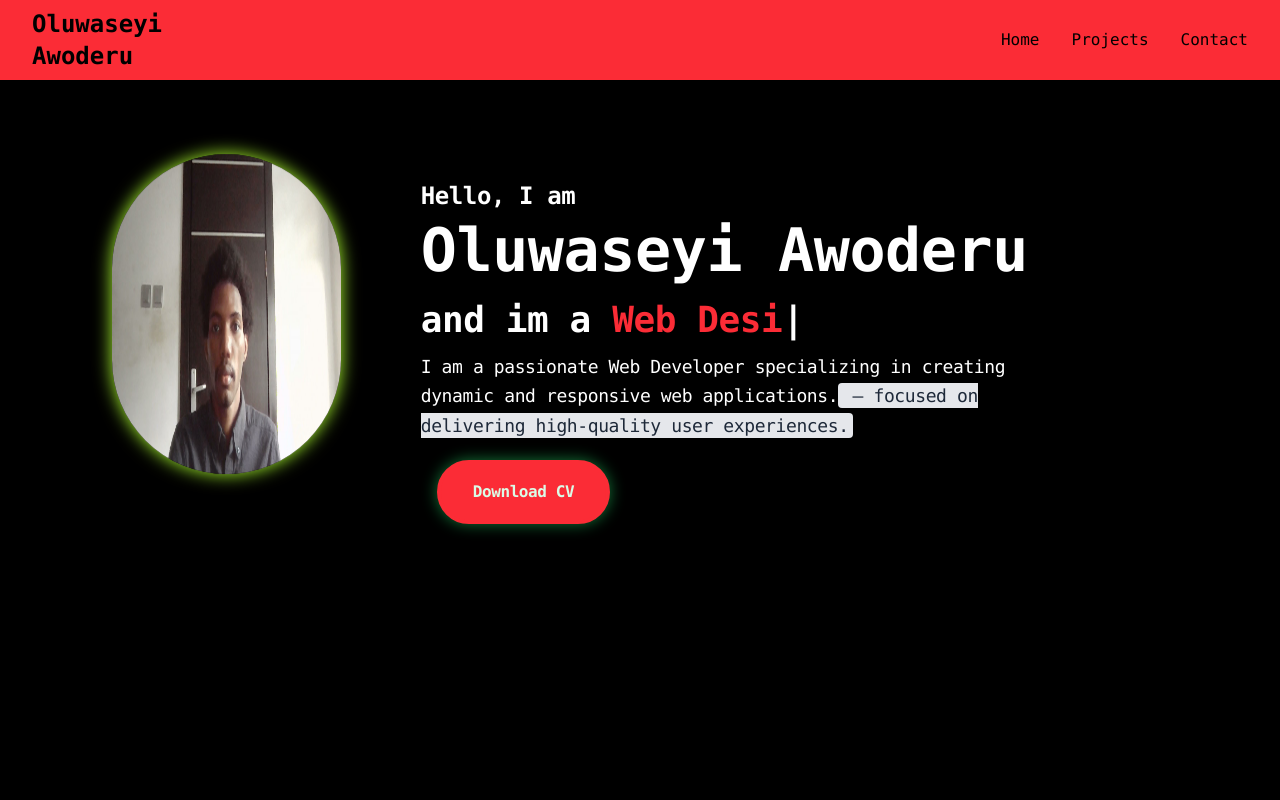
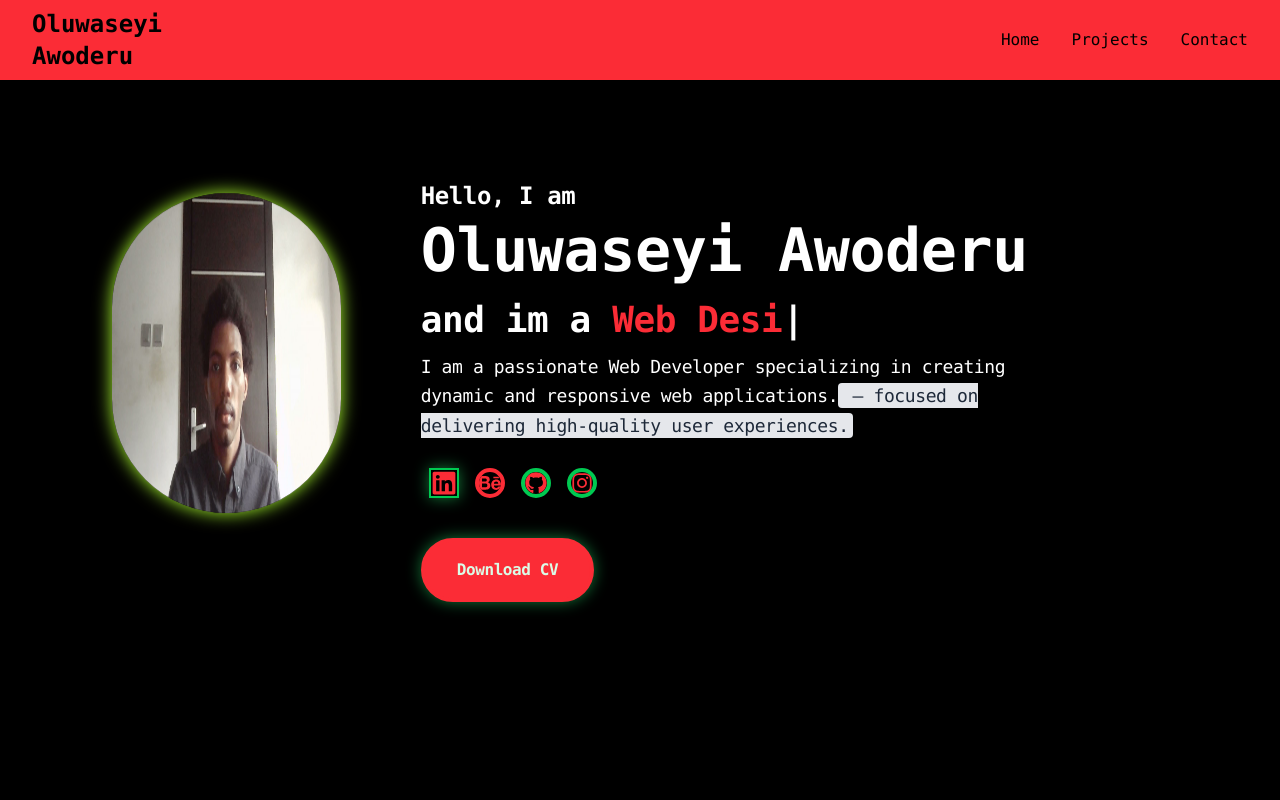
Before and after one commit to awoderu/awoderuseyiportfolioreact, a React (Vite) app: page / in a window 1280 px wide. Shown: the top 800 px of the page. Built offline with nearby package versions, Linux system fonts and the light colour scheme.

Commit message:
page auto scroll glith fix

```diff
--- a/src/components/Hero.jsx
+++ b/src/components/Hero.jsx
@@ -2,7 +2,7 @@ import { useEffect, useRef } from 'react';
 import Typed from 'typed.js';
 import React from 'react';
 import profile from "../assets/profile.jpg";
-
+import { FaFacebook, FaLinkedin, FaBehance, FaGithub, FaInstagram } from "react-icons/fa";
 const Hero = () => {
 
   const multiple_text = useRef(null);
@@ -26,7 +26,7 @@ const Hero = () => {
 
   return (
       <section id='hero' className="min-h-screen relative flex
-       px-4 sm:px-6 lg:px-8 pt-19 lg:pt-20 xl:pt-25 pb-8 sm:pb-8 bg-black ">
+       px-4 sm:px-6 lg:px-8 pt-19 lg:pt-20 xl:pt-25 pb-8 sm:pb-8 bg-black pt-16 ">
 
               {/* change left spacing here max-w-5xl */}
             <div className="relative w-full  mx-auto p-10 lg:pt-20 pl-10">
@@ -70,14 +70,20 @@ const Hero = () => {
                       <code className="bg-gray-200 text-gray-800 rounded px-1 py-0.5"> — focused on delivering high-quality user experiences.</code>
                     </p>
 
-              <div className="flex flex-col sm:flex-row items-center justify-center lg:justify-start gap-3 sm:gap-4">
-                <div>
+              <div className="grid  flex-col sm:flex-row items-center justify-center
+              lg:justify-start gap-3 sm:gap-4 space-y-4">
+                <div className="flex space-x-4    p-2">
 
-                    <a href="https://www.linkedin.com/in/oluwaseyi-awoderu-2b3b65184/"><i class="fa-brands fa-square-linkedin"></i></a>
-                    <a href="#"><i class="fa-brands fa-square-behance"></i></a>
-                    <a href="https://github.com/awoderu"><i class="fa fa-github"></i></a>
-                    <a href="#"><i class="fa-brands fa-instagram"></i></a>
+                <FaLinkedin className="text-3xl text-red-500  border-green-500
+                   text-green-100 border-2 hover:border-red-500 shadow-[0_0_15px_rgba(34,197,94,0.6)]
+                   transition-all duration-300 hover:bg-black
+                   hover:text-green-400 hover:scale-[1.02]  active:scale-[2]
+                   focus-visible:scale-[1.02]" />
+                <FaBehance className="text-3xl text-red-500 rounded-full border-4 border-red-500" />
+                <FaGithub className="text-3xl text-red-500 rounded-full border-4 border-green-500" />
+                <FaInstagram className="text-3xl text-red-500 rounded-full border-4 border-green-500" />
                 </div>
+
 
                   <a href="/form">
                   <button className="group w-full sm:w-auto px-6 sm:px-8 py-1 sm:py-4 bg-red-500
--- a/src/components/Navbar.jsx
+++ b/src/components/Navbar.jsx
@@ -22,9 +22,9 @@ const Navbar = () => {
 
   return (
     <nav className="fixed top-0 w-full lg:w-full z-50 transition-all
-     duration-300 bg-red-500 backdrop-blur-sm justify-between ">
+     duration-300 bg-red-500 backdrop-blur-sm justify-between left-0 z-50 ">
       {/* extend nav bar old value - max-w-7xl */}
-      <div className="w-full mx-auto px-4 sm:px-6 lg:px-8 " >
+      <div className="w-full mx-auto px-4 sm:px-6 lg:px-8  " >
         <div className="flex justify-between items-center h-14 sm:h-16 md:h-20 relative">
            <Link to="/#hero" className="flex items-center space-x-1 group cursor-pointer">
             {/* <div>
--- a/src/pages/projects/projectpage.jsx
+++ b/src/pages/projects/projectpage.jsx
@@ -62,7 +62,7 @@ const ProjectPage = () => {
   return (
     <>
     {/* app__gallery flex__center  */}
-       <div className=" w-h-screen bg-white text-red-500">
+       <div className=" w-h-screen bg-white text-red-500 pt-16">
       <div className="app__gallery-content w-h-screen sm:w-h-screen">
 
         <h3 className="headtext__cormorant text-5xl pb-20 pt-20 sm:pt-10
```
